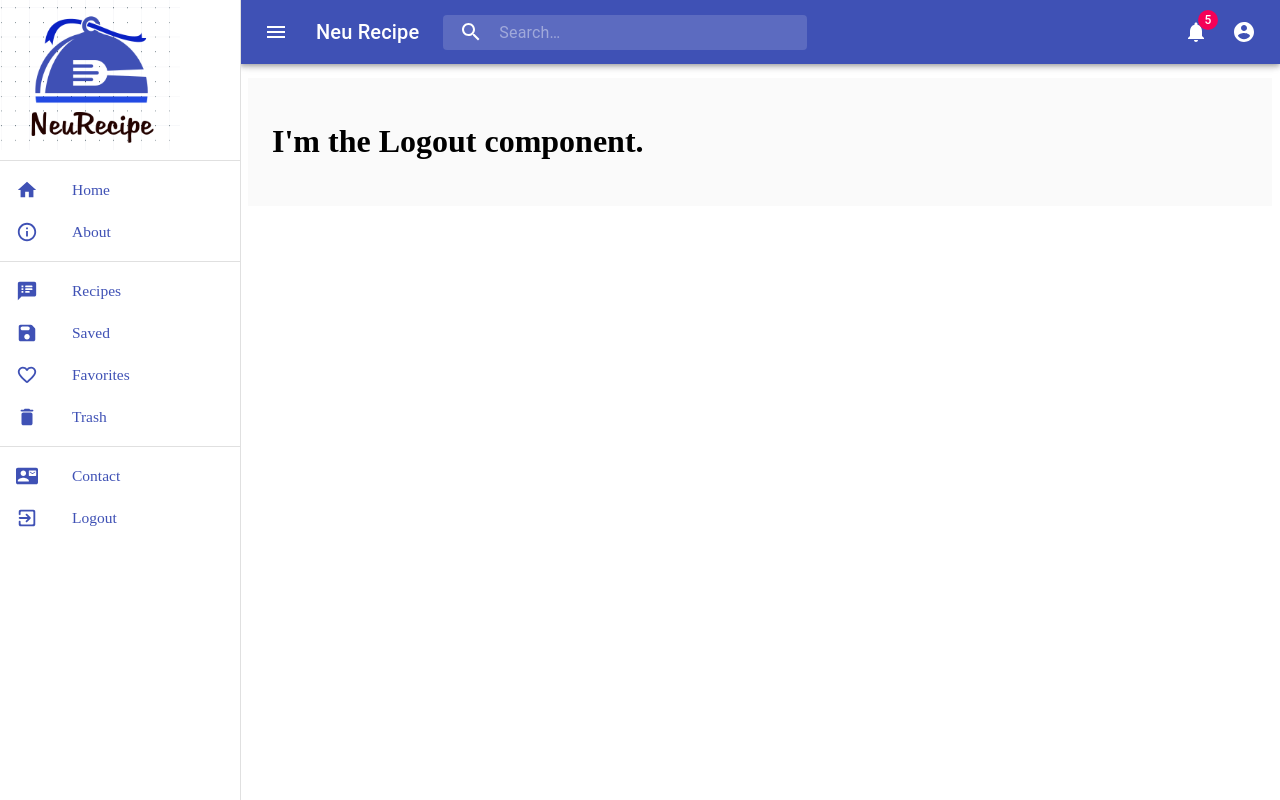
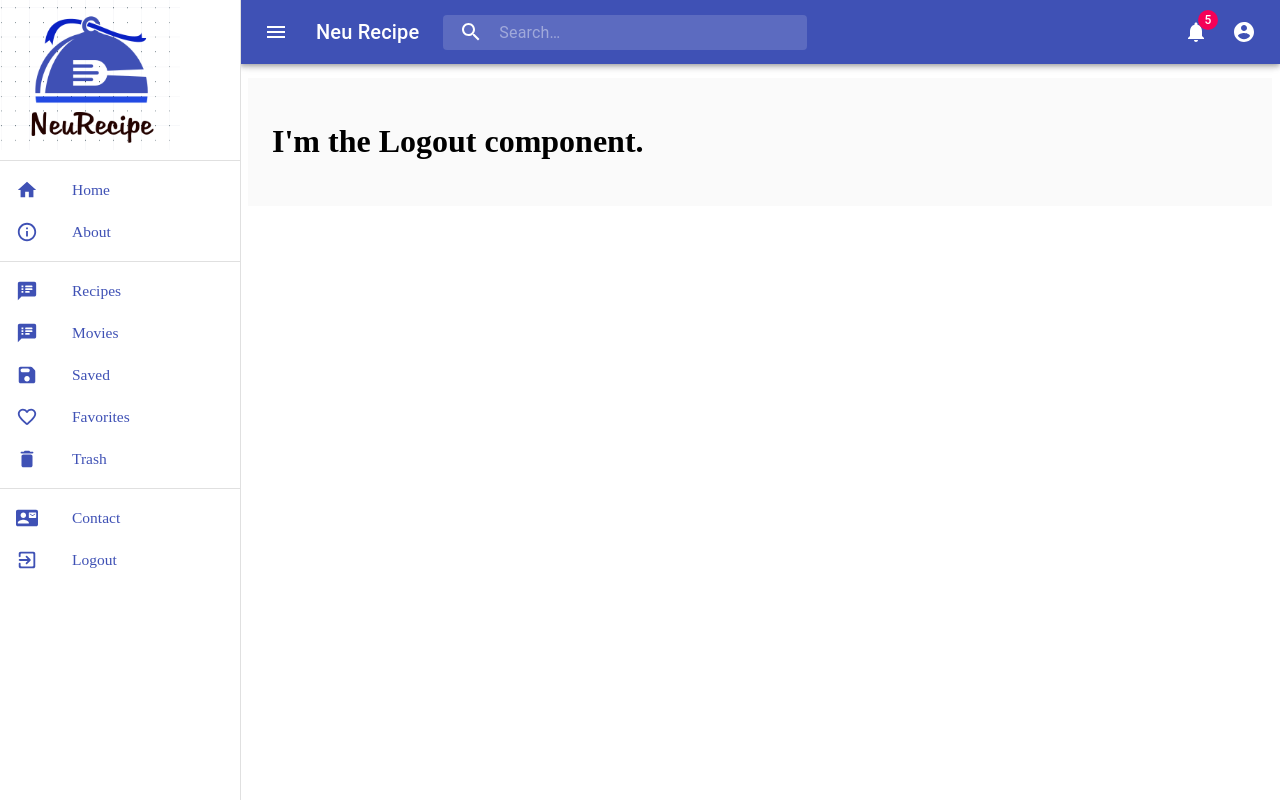
Before and after one commit to matheen821/NeuRecipe, a React (Create React App) app in the folder neurecipe.web/: page /logout in a window 1280 px wide. Built offline with nearby package versions, Linux system fonts and the light colour scheme.

Commit message:
added movies menu with iframe

```diff
--- a/neurecipe.web/src/components/layouts/menu.js
+++ b/neurecipe.web/src/components/layouts/menu.js
@@ -109,6 +109,11 @@ class Menu extends Component {
                   name: "Recipes",
                   icon: SpeakerNotesOutlinedIcon
                 },
+                {
+                  link: "/movies",
+                  name: "Movies",
+                  icon: SpeakerNotesOutlinedIcon
+                },
                 { link: "/saved", name: "Saved", icon: SaveSharpIcon },
                 {
                   link: "/favorites",
--- /dev/null
+++ b/neurecipe.web/src/components/movies/index.js
@@ -0,0 +1,19 @@
+import React, { Component } from "react";
+import Iframe from "react-iframe";
+
+class Movies extends Component {
+  render() {
+    return (
+      <Iframe
+        url="http://localhost:3000/"
+        width="100%"
+        height="450vh"
+        id="myId"
+        className="myClassname"
+        display="initial"
+        position="relative"
+      />
+    );
+  }
+}
+export default Movies;
--- a/neurecipe.web/src/routes/index.js
+++ b/neurecipe.web/src/routes/index.js
@@ -5,6 +5,7 @@ import { Router, Switch, Route } from "react-router-dom";
 import Menu from "../components/layouts/menu";
 import About from "../components/about";
 import Recipes from "../components/recipes/index";
+import Movies from "../components/movies/index";
 import Recipe from "../components/recipeInfo/index";
 import Saved from "../components/saved";
 import Favorites from "../components/favorites";
@@ -36,6 +37,7 @@ class Routes extends Component {
             <Route path="/home" component={Recipes}></Route>
             <Route path="/about" component={About}></Route>
             <Route path="/recipes" component={Recipes}></Route>
+            <Route path="/Movies" component={Movies}></Route>
             <Route path="/recipe/:id" component={Recipe}></Route>
             <Route path="/saved" component={Saved}></Route>
             <Route path="/favorites" component={Favorites}></Route>
--- a/package.json
+++ b/package.json
@@ -19,6 +19,7 @@
     "start-web": "yarn run --cwd=neurecipe.web dev"
   },
   "dependencies": {
-    "express": "^4.17.1"
+    "express": "^4.17.1",
+    "react-iframe": "^1.8.0"
   }
 }
```
